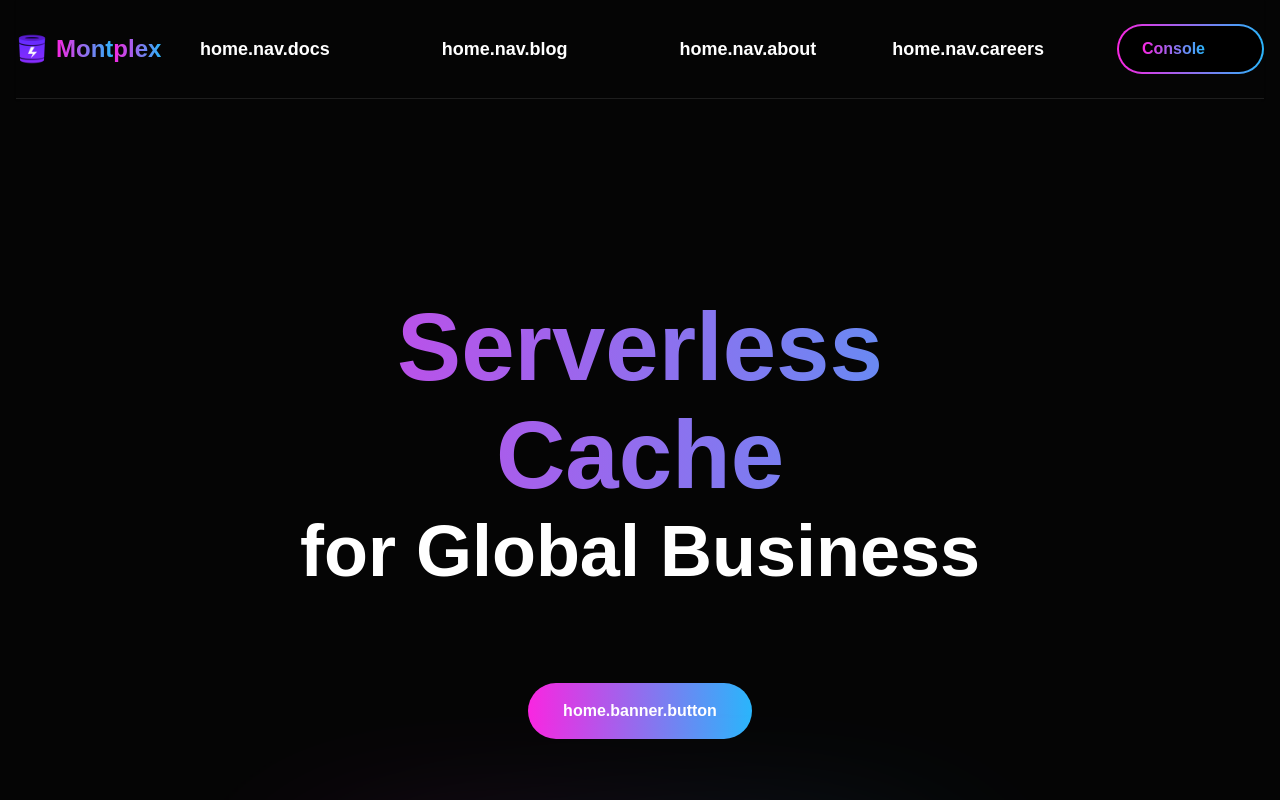
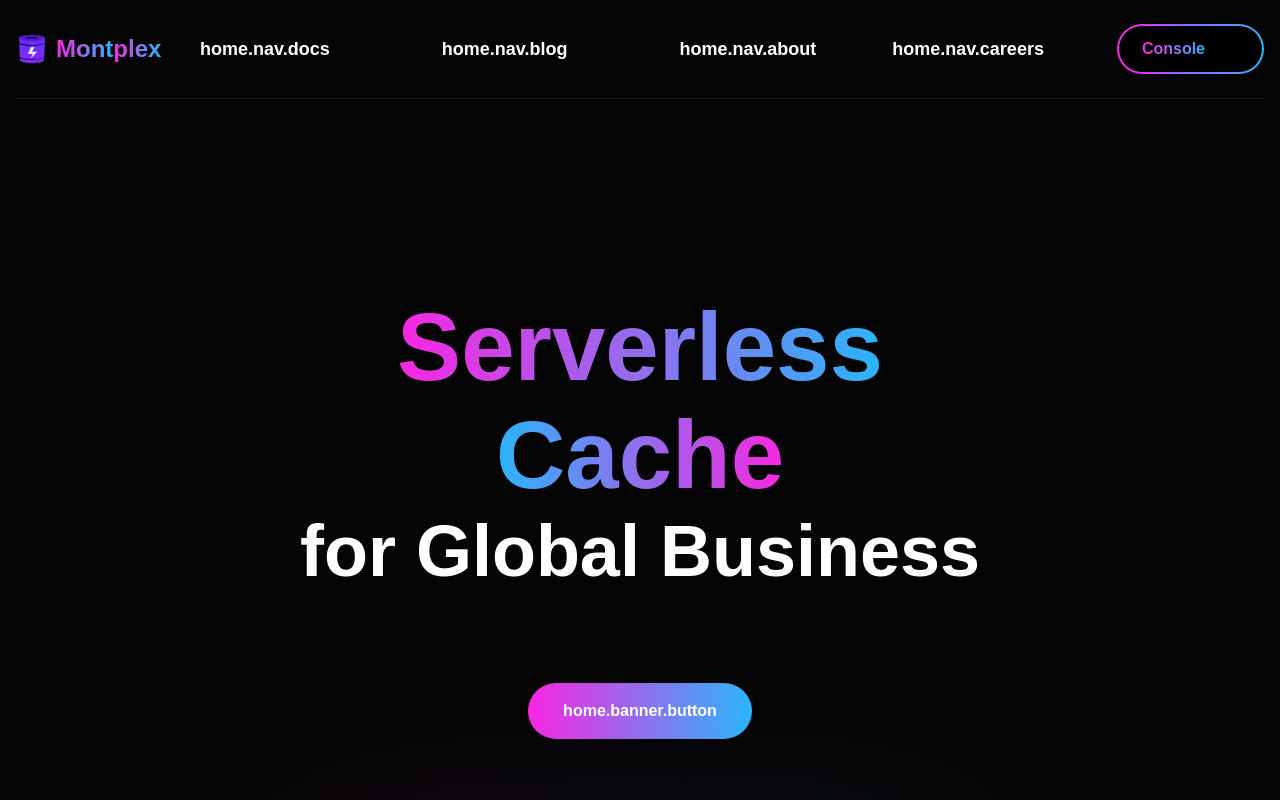
Before and after one commit to montplex/engula-web-client, a Vue app: page / in a window 1280 px wide. Shown: the top 800 px of the page. Built offline with nearby package versions, Linux system fonts and the light colour scheme; a web font is replaced by a local one; what @highlightjs/vue-plugin, vue-web-terminal would draw is missing.

Commit message:
格式: 🎨 --

```diff
--- a/index.html
+++ b/index.html
@@ -1,18 +1,14 @@
 <!DOCTYPE html>
 <html lang="en">
-
 	<head>
 		<meta charset="UTF-8" />
 		<link rel="icon" href="/favicon.ico" />
 		<meta name="viewport" content="width=device-width, initial-scale=1.0" />
-	<title>
-		<%- title %>
-	</title>
+		<title><%- title %></title>
 	</head>
 
 	<body>
 		<div id="app"></div>
 		<script type="module" src="/src/main.ts"></script>
 	</body>
-
 </html>
--- a/src/components/Home/TopDescription.vue
+++ b/src/components/Home/TopDescription.vue
@@ -12,8 +12,12 @@
 			</div> -->
 			<div class="flex mt-14 justify-center flex-col text-8xl gap-3 font-bold text-center">
 				<!-- Serverless Cache for Global Business -->
-				<div class="text-block">Serverless</div>
-				<div class="text-block">Cache</div>
+				<div class="">
+					<span class="text-block">Serverless</span>
+				</div>
+				<div>
+					<span class="text-block" style="background-image: linear-gradient(-90deg, #f926e1, #2ab5fb)">Cache</span>
+				</div>
 				<div class="text-white text-7xl mb-8">for Global Business</div>
 				<!-- <h3 class="md:text-4xl text-[26px] text-white text-center"></h3> -->
 			</div>
--- a/src/styles/home.scss
+++ b/src/styles/home.scss
@@ -217,10 +217,10 @@
 	}
 }
 .navbar-mb {
-	@apply absolute top-[80px] inset-x-0 p-6 transition transform origin-top-right md:hidden;
+	@apply absolute top-[80px] inset-x-0 py-6 transition transform origin-top-right md:hidden;
 
 	.nav-mb-box {
-		@apply rounded-lg shadow-lg ring-1 ring-black ring-opacity-5 bg-white divide-y-2 divide-gray-50;
+		@apply rounded-lg shadow-lg ring-1 ring-black ring-opacity-5 bg-white divide-y-2 divide-gray-50 px-6;
 		background-color: var(--my-bg-light);
 	}
 
--- a/src/views/Pdf/index.vue
+++ b/src/views/Pdf/index.vue
@@ -1,5 +1,6 @@
 <template>
-	<VuePdf v-for="page in numOfPages" :key="page" :src="pdfSrc" :page="page" />
+	<!-- <VuePdf v-for="page in numOfPages" :key="page" :src="pdfSrc" :page="page" /> -->
+	<div></div>
 </template>
 
 <script setup lang="ts">
@@ -7,6 +8,7 @@ import { onMounted, ref } from "vue";
 import { VuePdf, createLoadingTask } from "vue3-pdfjs/esm";
 import { VuePdfPropsType } from "vue3-pdfjs/components/vue-pdf/vue-pdf-props"; // Prop type definitions can also be imported
 
+const pdfurl = ref("https://raw.githubusercontent.com/mozilla/pdf.js/ba2edeae/web/compressed.tracemonkey-pldi-09.pdf");
 const pdfSrc = ref<VuePdfPropsType["src"]>(
 	"https://raw.githubusercontent.com/mozilla/pdf.js/ba2edeae/web/compressed.tracemonkey-pldi-09.pdf"
 );
@@ -21,9 +23,9 @@ onMounted(() => {
 </script>
 
 <script lang="ts">
-export default {
+/* export default {
 	components: { VuePdf }
-};
+}; */
 </script>
 
 <style lang="scss"></style>
```
Lines whose indentation alone changed are shown as unchanged.
